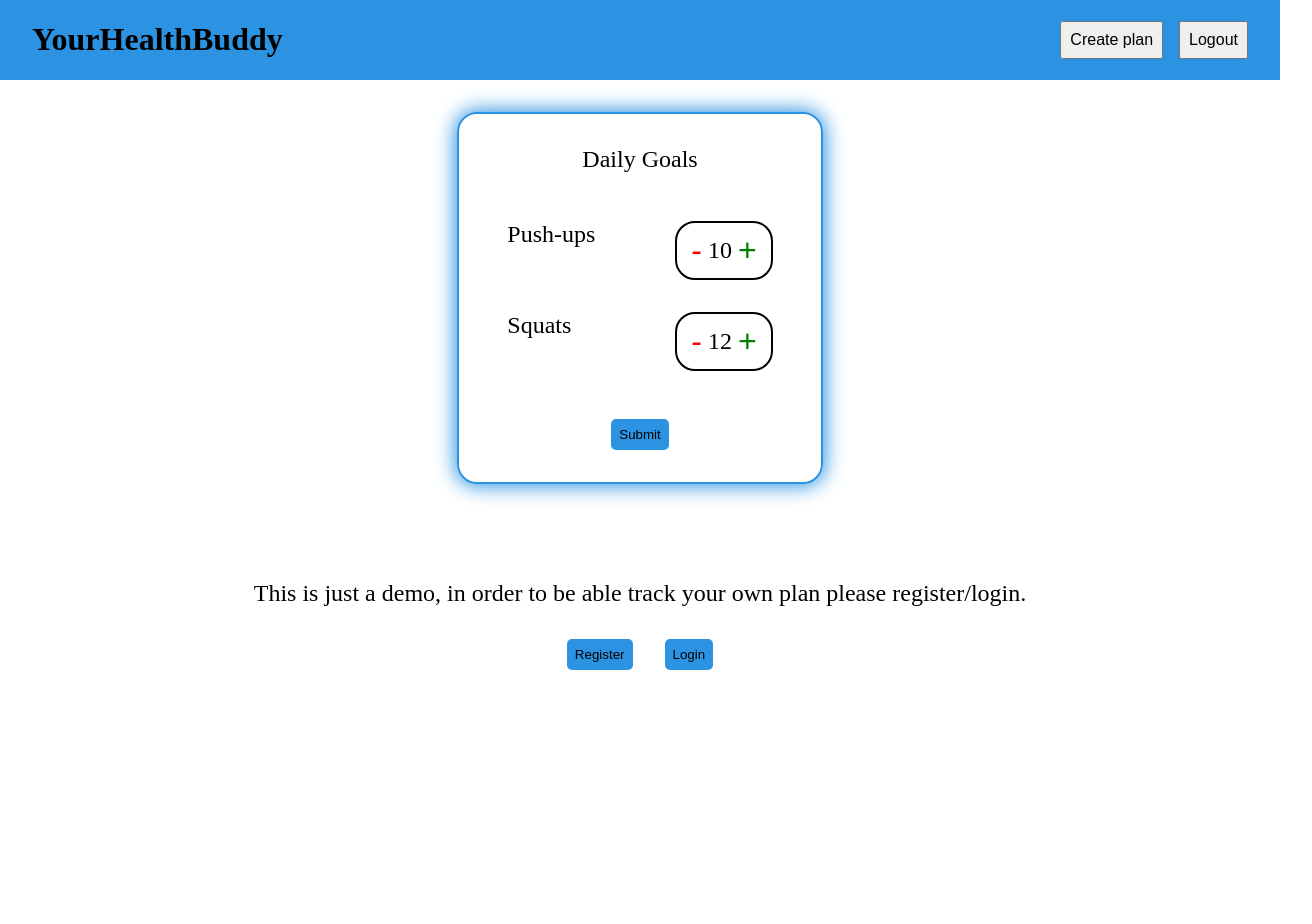
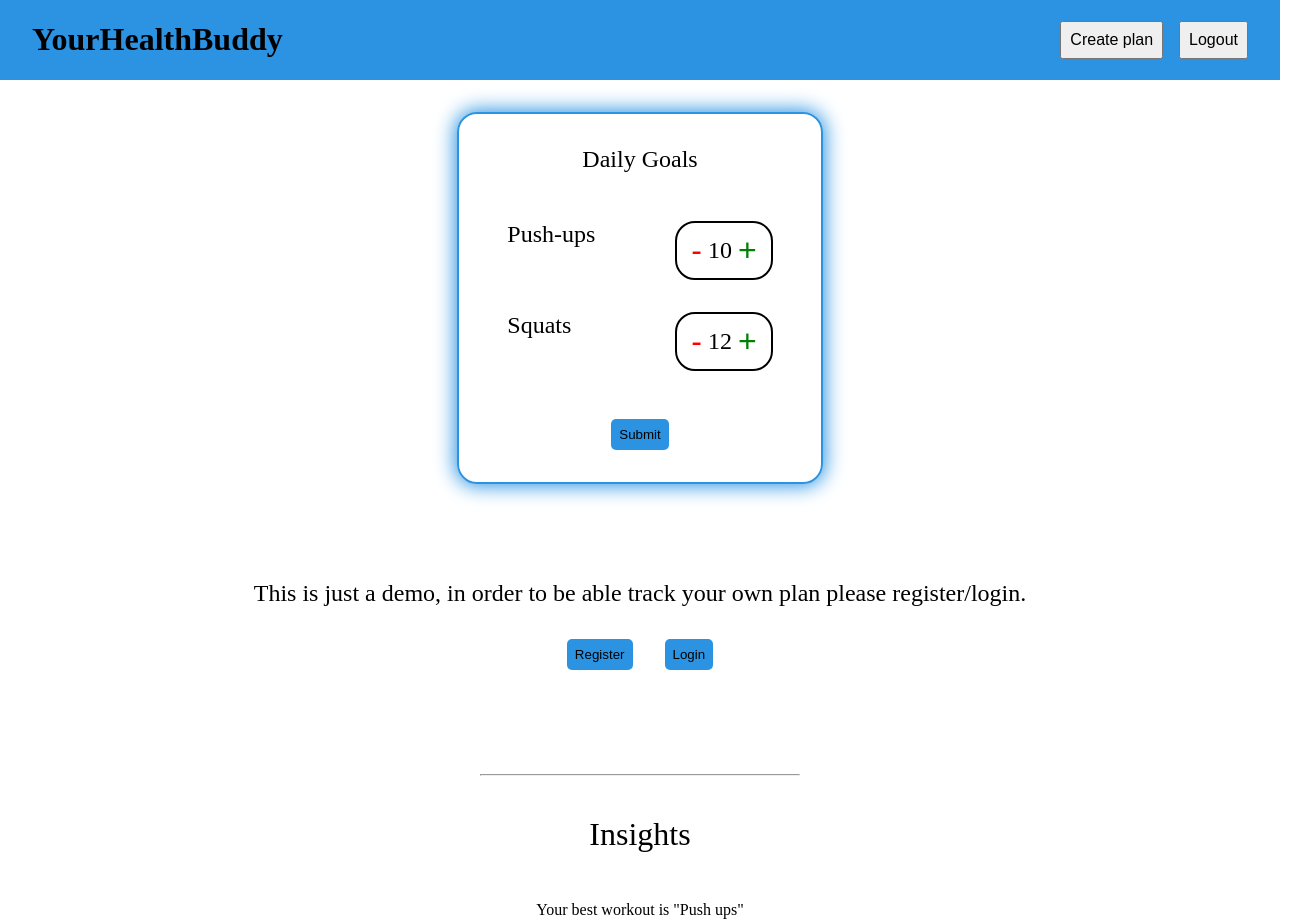
Before and after one commit to fromendtostart/YourHealthBuddy, a React (Vite) app: page / in a window 1280 px wide. Shown: the top 924 px of the page, 1312 px wide, since content can reach past the window. Before the commit the page ends 800 px from the top, so only its background shows below. Built offline with nearby package versions, Linux system fonts and the light colour scheme.

Commit message:
added insights feature

```diff
--- a/src/Components/Dashboard.tsx
+++ b/src/Components/Dashboard.tsx
@@ -1,4 +1,5 @@
 import Info from "./Info";
+import Insights from "./Insights";
 import Navbar from "./Navbar";
 import "./stylesheets/dashboard.css"
 
@@ -6,7 +7,10 @@ export default function Dashboard(){
     return(
         <>
             <Navbar />
-            <Info />
+            <div className="info-section">
+                <Info />
+                <Insights />
+            </div>
         </>
     )
 }
--- /dev/null
+++ b/src/Components/Insights.tsx
@@ -0,0 +1,75 @@
+import axios from "axios";
+import "./stylesheets/insights.css";
+import AuthContext from "../context/AuthProvider";
+import { useContext, useEffect, useState } from "react";
+
+export default function Insights(){
+
+    const demoInsights = [
+        "Your best workout is \"Push ups\"",
+        "Your worst workout is \"Curls\""
+    ]
+
+    const [insights, setInsights] = useState<string[]>(demoInsights);
+    const [fetched, setFetched] = useState<number>(0);
+
+    const {auth} = useContext<any>(AuthContext);
+
+    const axiosreq = axios.create({
+        baseURL : "http://localhost:5000/"
+    })
+
+    const fetchURL = "/data/fetchinsights"
+
+    const fetchInsights = async ()=> {
+        try{
+            const response = await axiosreq.get(fetchURL,
+                {
+                    headers: {"Content-Type" : "application/json", "Authorization" : `Bearer ${auth.accessToken}`}
+                }
+            );
+            setFetched(1);
+            const responseInsights = response?.data;
+            setInsights(responseInsights);
+        }
+        catch(err){
+            if(!(err as any)?.response){
+                alert("No response from server");
+            } else if ((err as any).response?.status === 401){
+                alert("Not logged in");
+            } else {
+                    alert("Can't load right now")
+                }
+        }
+    }
+
+    if(auth?.accessToken?.length>0){
+        return(
+            <div className="insight">
+            <div className="h-seperator"><hr/></div>
+            <div className="insight-heading">Insights</div>
+            {fetched?insights.map((item)=>{
+                return(
+                    <div className="insight-items" key={item}>{item}</div>
+                )
+            }):""}
+            {fetched===0?<div className="submit-btn" onClick={fetchInsights}>Fetch Insights</div>:""}
+            </div>
+        )
+    }
+    else{
+        return(
+            <div className="insights">
+            <div className="h-seperator"><hr/></div>
+            <div className="insight-heading">Insights</div>
+            {demoInsights.map((item)=>{
+                return(
+                    <div className="insight-items" key={item}>{item}</div>
+                )
+            })}
+
+        </div>
+        )
+    }
+
+}
--- a/src/Components/stylesheets/dashboard.css
+++ b/src/Components/stylesheets/dashboard.css
@@ -6,3 +6,11 @@ body {
     margin:0;
     box-sizing: border-box;
 }
+
+.info-section{
+    display: flex;
+    flex-direction: column;
+    justify-content: center;
+    align-items: center;
+    gap : 2rem;
+}
--- /dev/null
+++ b/src/Components/stylesheets/insights.css
@@ -0,0 +1,25 @@
+.insights{
+    display: flex;
+    flex-direction: column;
+    align-items: center;
+    width: 100%;
+    margin: 2rem;
+    padding: 2rem;
+    gap : 2rem;
+}
+
+.insight-items{
+    margin : 1rem;
+    gap : 2rem;
+    font-size: 1rem;
+}
+
+.insight-heading{
+    font-size: 2rem;
+}
+
+.h-seperator{
+    width: 25%;
+    margin-left: 0;
+    margin-right: 0;
+}
```
